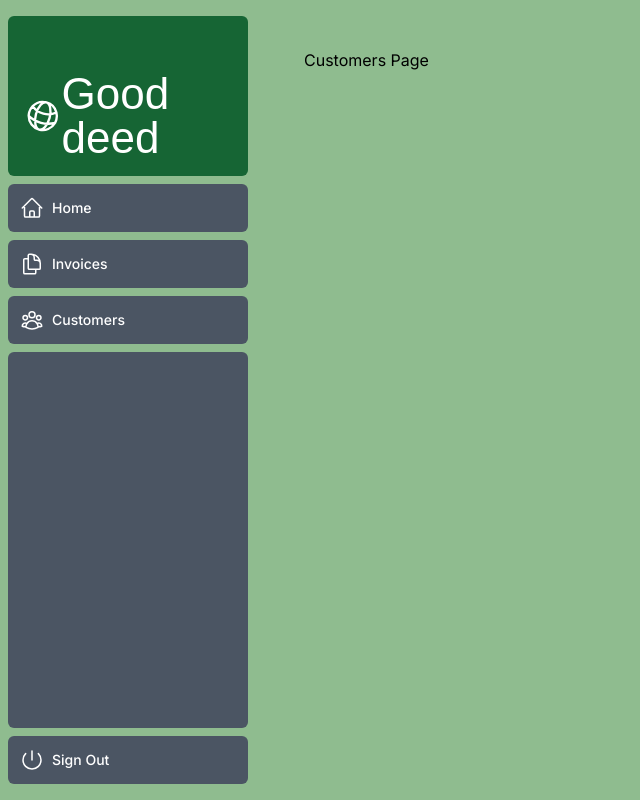
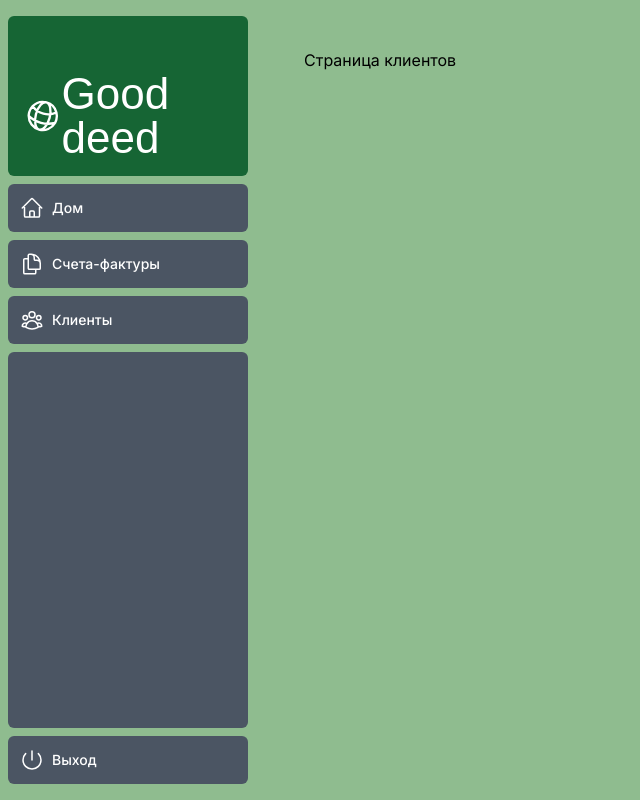
Before and after one commit to blinkEgor/good-deed, a Next.js app: page /dashboard/customers in a window 1280 px wide. Shown: the whole page, without its empty margins (0-640 px from the left). Built offline with nearby package versions, Linux system fonts and the light colour scheme; a web font is replaced by a local one.

Commit message:
add translate for dashboards compounents

```diff
--- a/app/dashboard/customers/page.tsx
+++ b/app/dashboard/customers/page.tsx
@@ -1,5 +1,5 @@
 export default function Page() {
     return (
-        <p>Customers Page</p>
+        <p>Страница клиентов</p>
     )
 }
--- a/app/dashboard/invoices/page.tsx
+++ b/app/dashboard/invoices/page.tsx
@@ -1,5 +1,5 @@
 export default function Page() {
     return (
-        <p>Invoices Page</p>
+        <p>Страница счетов</p>
     )
 }
--- a/app/ui/dashboard/nav-links.tsx
+++ b/app/ui/dashboard/nav-links.tsx
@@ -7,13 +7,13 @@ import {
 // Map of links to display in the side navigation.
 // Depending on the size of the application, this would be stored in a database.
 const links = [
-  { name: 'Home', href: '/dashboard', icon: HomeIcon },
+  { name: 'Дом', href: '/dashboard', icon: HomeIcon },
   {
-    name: 'Invoices',
+    name: 'Счета-фактуры',
     href: '/dashboard/invoices',
     icon: DocumentDuplicateIcon,
   },
-  { name: 'Customers', href: '/dashboard/customers', icon: UserGroupIcon },
+  { name: 'Клиенты', href: '/dashboard/customers', icon: UserGroupIcon },
 ];
 
 export default function NavLinks() {
--- a/app/ui/dashboard/sidenav.tsx
+++ b/app/ui/dashboard/sidenav.tsx
@@ -20,7 +20,7 @@ export default function SideNav() {
         <form>
           <button className="flex h-[48px] w-full grow items-center justify-center gap-2 rounded-md bg-gray-600 text-white p-3 text-sm font-medium hover:bg-sky-100 hover:text-blue-600 md:flex-none md:justify-start md:p-2 md:px-3">
             <PowerIcon className="w-6" />
-            <div className="hidden md:block">Sign Out</div>
+            <div className="hidden md:block">Выход</div>
           </button>
         </form>
       </div>
```
